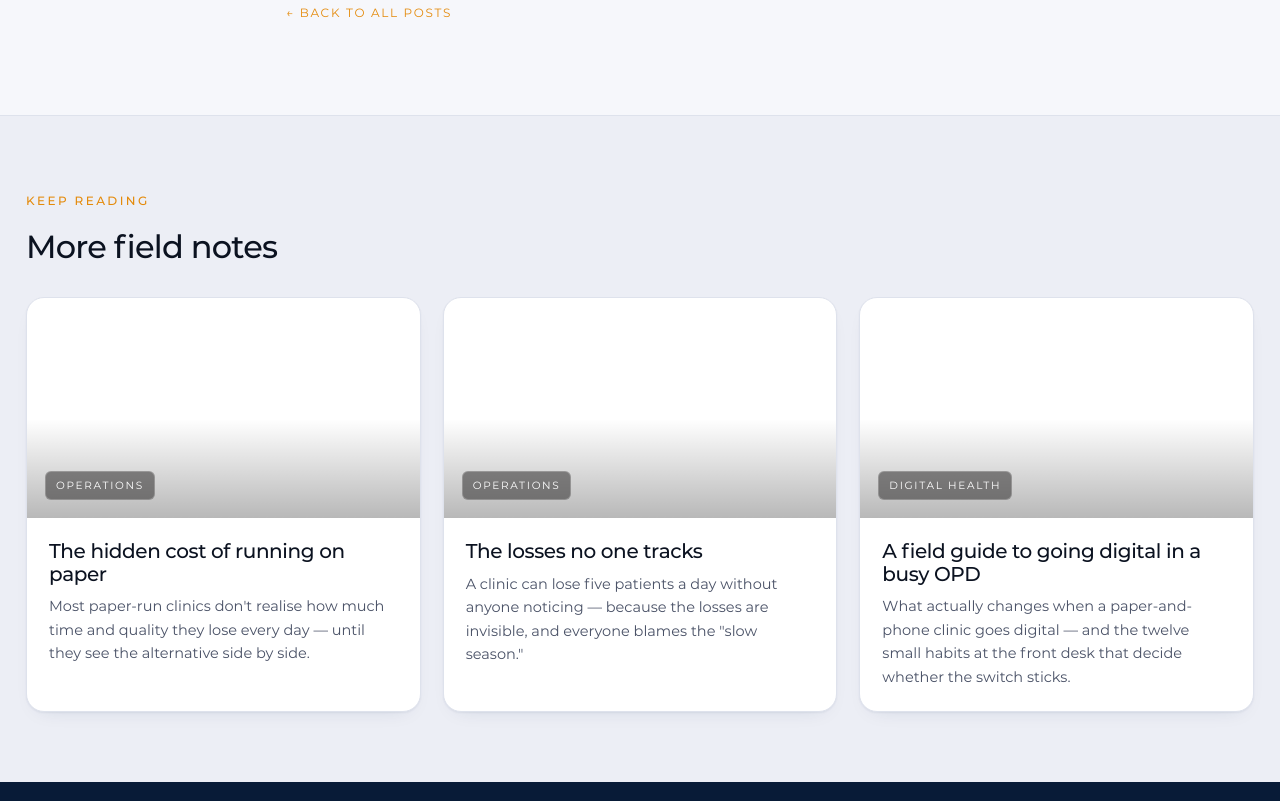
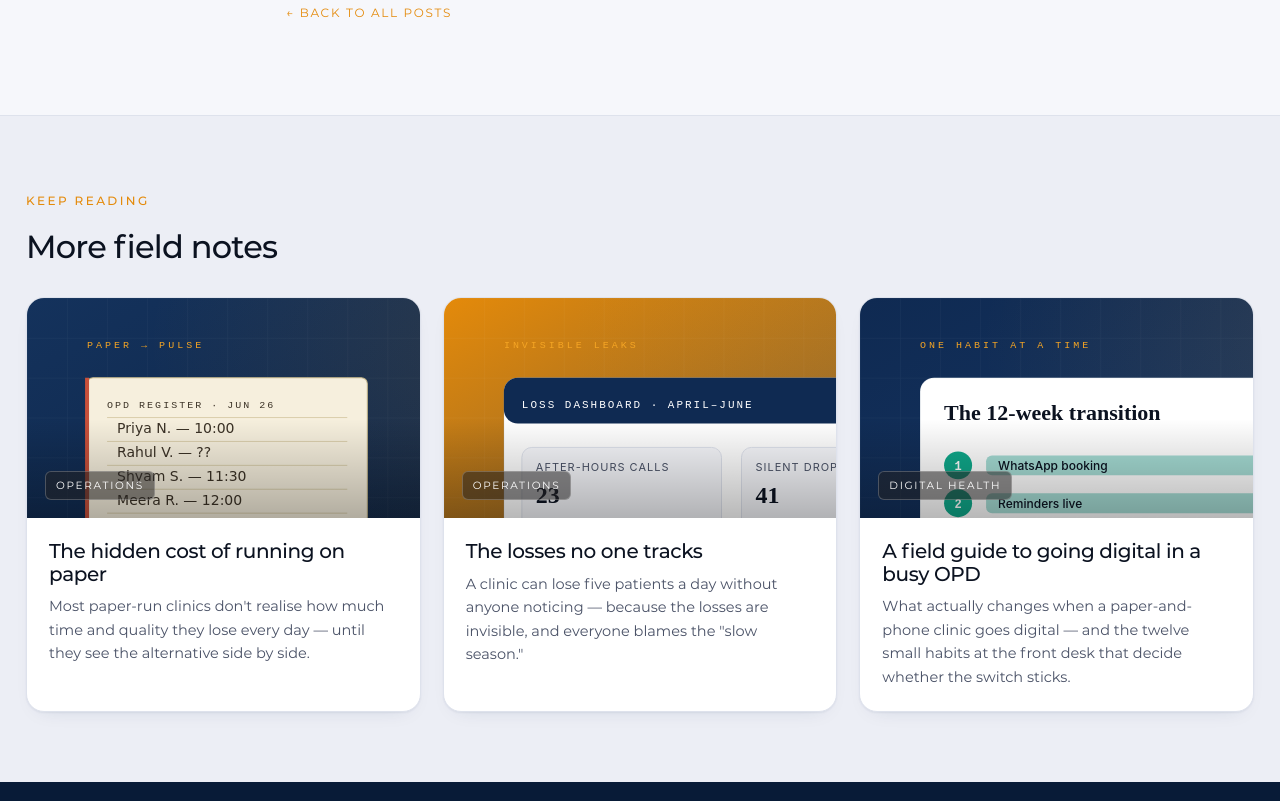
Before and after one commit to nehanegi011/Nevic-Labs, a website: page src/blog/posts/patient-engagement-without-burning-trust.html in a window 1280 px wide. Shown: the part 1996-2797 px from the top of the page. Drawn offline with Linux system fonts and the light colour scheme; files whose address does not match are found by name.

Commit message:
Upload image assets and url in blog

```diff
--- a/src/blog/posts/patient-engagement-without-burning-trust.html
+++ b/src/blog/posts/patient-engagement-without-burning-trust.html
@@ -46,7 +46,7 @@
     <div class="crumbs" style="margin-bottom:14px;color:var(--ink-2)"><a href="../../index.html"
         style="color:var(--ink-2)">Home</a> / <a href="../../index.html" style="color:var(--ink-2)">Blog</a> / Engagement
     </div>
-    <div class="cover c6" style="background-image:url('../../assets/img/blog/patient-engagement-without-burning-trust.jpg')"></div>
+    <div class="cover c6" style="background-image:url('../../assets/img/blog/patient-engagement-without-burning-trust.svg')"></div>
     <div class="amet"><span class="cat">Engagement</span><span>6 MIN READ</span><span>JAN 30, 2026</span></div>
     <h1>Patient engagement without burning trust</h1>
     <div class="body">
@@ -81,7 +81,7 @@
       </div>
       <div class="blog-grid">
         <a class="post" href="the-hidden-cost-of-running-on-paper.html">
-          <div class="post-cover c4" style="background-image:url('../../assets/img/blog/the-hidden-cost-of-running-on-paper.jpg')"><span class="cat">Operations</span></div>
+          <div class="post-cover c4" style="background-image:url('../../assets/img/blog/the-hidden-cost-of-running-on-paper.svg')"><span class="cat">Operations</span></div>
           <div class="post-body">
             <h3>The hidden cost of running on paper</h3>
             <p>Most paper-run clinics don't realise how much time and quality they lose every day — until they see the
@@ -89,7 +89,7 @@
           </div>
         </a>
         <a class="post" href="the-losses-no-one-tracks.html">
-          <div class="post-cover c7" style="background-image:url('../../assets/img/blog/the-losses-no-one-tracks.jpg')"><span class="cat">Operations</span></div>
+          <div class="post-cover c7" style="background-image:url('../../assets/img/blog/the-losses-no-one-tracks.svg')"><span class="cat">Operations</span></div>
           <div class="post-body">
             <h3>The losses no one tracks</h3>
             <p>A clinic can lose five patients a day without anyone noticing — because the losses are invisible, and
@@ -97,7 +97,7 @@
           </div>
         </a>
         <a class="post" href="a-field-guide-to-going-digital-in-a-busy-opd.html">
-          <div class="post-cover c1" style="background-image:url('../../assets/img/blog/a-field-guide-to-going-digital-in-a-busy-opd.jpg')"><span class="cat">Digital Health</span></div>
+          <div class="post-cover c1" style="background-image:url('../../assets/img/blog/a-field-guide-to-going-digital-in-a-busy-opd.svg')"><span class="cat">Digital Health</span></div>
           <div class="post-body">
             <h3>A field guide to going digital in a busy OPD</h3>
             <p>What actually changes when a paper-and-phone clinic goes digital — and the twelve small habits at the
```
Also changed, not shown: src/blog/posts/consent-first-healthcare-software.html (+1 -1 lines), src/blog/posts/digital-marketing-for-clinics-that-actually-respects-patient.html (+2 -2 lines), src/blog/posts/rethinking-appointment-booking-for-indian-opds.html (+2 -2 lines), src/blog/posts/the-economics-of-no-shows.html (+2 -2 lines).
